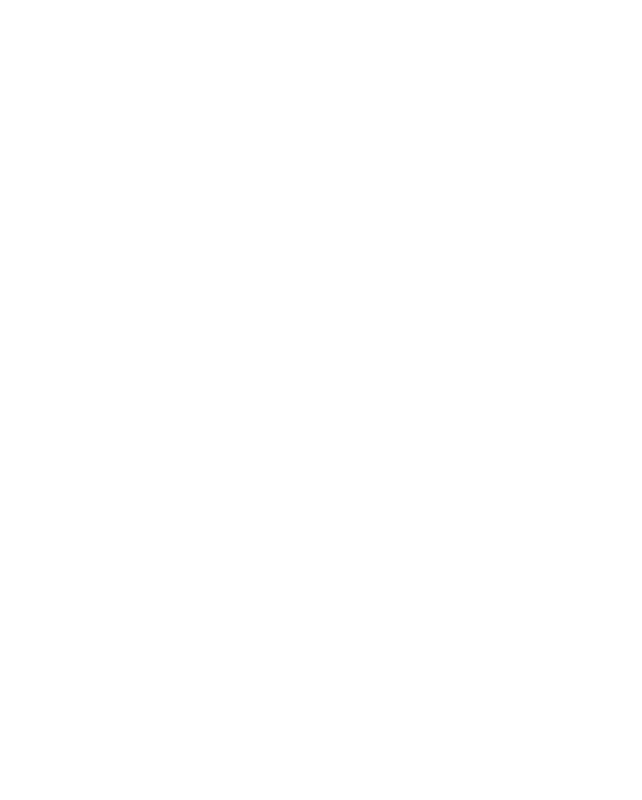
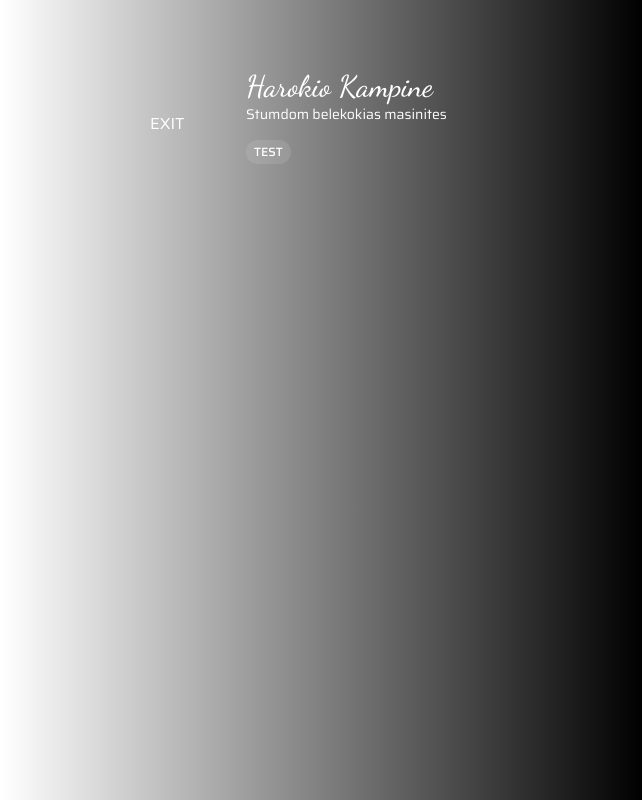
Before and after one commit to SilverGoLt/h-vshop, a Vue app in the folder web/: page / in a window 1280 px wide. Shown: the whole page, without its empty margins (638-1280 px from the left). Built offline with nearby package versions, Linux system fonts and the light colour scheme.

Commit message:
Update(UI): Rewrite Logic and Structure.

```diff
--- a/web/package.json
+++ b/web/package.json
@@ -14,6 +14,7 @@
     "@fortawesome/free-solid-svg-icons": "^6.1.2",
     "@fortawesome/vue-fontawesome": "^3.0.1",
     "daisyui": "^2.20.0",
+    "pinia": "^2.0.22",
     "vue": "^3.2.25",
     "vue-router": "^4.1.2"
   },
--- a/web/src/App.vue
+++ b/web/src/App.vue
@@ -18,11 +18,11 @@
             <div class="text-sm text-white description">
               <p>{{store.description}}</p>
             </div>
-            <div v-if="store.category instanceof Array" class="mt-3 category">
+            <div v-if="shopStore.categories instanceof Array" class="mt-3 category">
               <div class="flex flex-row flex-wrap items-center space-x-1">
-                <div @click="setCategory(category)" v-for="category in store.category" :key="category"
+                <div @click="setCategory(category)" v-for="category in shopStore.categories" :key="category"
                   class="px-2 py-1 mt-1 text-xs font-medium text-white uppercase transition-all ease-in-out bg-white rounded-full cursor-pointer bg-opacity-10 hover:bg-opacity-20 category">
-                  <span>{{category}}</span>
+                  <span>{{ category }}</span>
                 </div>
               </div>
             </div>
@@ -39,24 +39,6 @@
             </div>
             <span class="text-white animate-pulse">Spawning Vehicle</span>
           </div>
-          <div v-else class="flex flex-col w-full pr-3 space-y-3 overflow-y-scroll h-2/3 vehicles">
-            <div @click="selectVehicle(car)" v-for="car, key in filterVehicles" :key="key"
-              class="flex flex-row items-center justify-between h-24 px-8 py-4 transition-all ease-in-out bg-white rounded-lg cursor-pointer vehicle bg-opacity-10 hover:bg-opacity-30">
-              <div class=" left">
-                <div class="text-lg text-white name">
-                  <span>{{ car.name }}</span>
-                </div>
-                <div class="text-sm text-white uppercase category">
-                  <span>{{ car.category }}</span>
-                </div>
-              </div>
-              <div class="right">
-                <div class="text-green-400 price">
-                  <span class="text-lg">{{ translation.currency }}{{ numberWithCommas(car.price) }}</span>
-                </div>
-              </div>
-            </div>
-          </div>
           <Transition>
             <div v-if="selected && !loading" class="flex flex-col items-center w-full space-y-3 purchase">
               <div class="text-white price">
@@ -64,7 +46,7 @@
               </div>
               <div @click="purchase"
                 class="px-8 py-2 text-white transition-all ease-in-out transform bg-green-500 rounded-lg cursor-pointer purchase-btn hover:scale-105 hover:bg-green-600">
-                <span>Purchase</span>
+                <span> {{ shopStore.translation.purchase }} </span>
               </div>
               <div @click="testDrive"
                 class="px-4 py-1 text-sm text-white transition-all ease-in-out transform bg-yellow-500 rounded-lg cursor-pointer purchase-btn hover:scale-105 hover:bg-yellow-600">
@@ -80,6 +62,7 @@
 
 <script>
 import Nui from './nui'
+import { useShopStore } from './stores/shop'
 import Timer from './components/timer.vue'
 
 export default {
@@ -87,10 +70,17 @@
   components: {
     Timer
   },
+  setup() {
+    const shopStore = useShopStore()
+
+    return {
+      shopStore
+    }
+  },
   data() {
     return {
       selected: false,
-      display: false,
+      display: true,
       loading: false,
       model: '',
       selectedCategory: 'clear',
@@ -98,15 +88,6 @@
       store: {
         name: 'Harokio Kampine',
         description: 'Stumdom belekokias masinites',
-        category: [
-          'X',
-        ],
-      },
-      vehicles: [
-      ],
-      translation: {
-        purchase: '',
-        currency: ''
       },
       timer: {
         show: false,
@@ -115,13 +96,6 @@
     }
   },
   methods: {
-    selectVehicle(car) {
-      this.loading = true
-      this.selected = true;
-      this.model = car.model;
-      this.price = car.price;
-      Nui('selectCar', { vehicle: car.model });
-    },
     numberWithCommas(x) {
       return x.toString().replace(/\B(?=(\d{3})+(?!\d))/g, ",");
     },
@@ -155,10 +129,11 @@
         case 'open':
           this.display = true;
           this.store = data.shop;
-          if (this.store.category instanceof Array) this.store.category.push('clear');
-          this.vehicles = data.cars;
-          this.translation.purchase = data.translation.purchase;
-          this.translation.currency = data.translation.currency;
+          // Category Setter and Translation (Store)
+          const category = data.shop.category;
+          category.push('clear');
+          this.shopStore.setCategoryList(category);
+          this.shopStore.setTranslation(data.translation);
           break;
         case 'loadingDone':
           this.loading = false;
--- /dev/null
+++ b/web/src/components/Vehicle.vue
@@ -0,0 +1,20 @@
+<template>
+    <div class="flex flex-col w-full pr-3 space-y-3 overflow-y-scroll h-2/3 vehicles">
+        <div v-for="car, key in filterVehicles" :key="key"
+            class="flex flex-row items-center justify-between h-24 px-8 py-4 transition-all ease-in-out bg-white rounded-lg cursor-pointer vehicle bg-opacity-10 hover:bg-opacity-30">
+            <div class=" left">
+                <div class="text-lg text-white name">
+                    <span>{{ car.name }}</span>
+                </div>
+                <div class="text-sm text-white uppercase category">
+                    <span>{{ car.category }}</span>
+                </div>
+            </div>
+            <div class="right">
+                <div class="text-green-400 price">
+                    <span class="text-lg">{{ translation.currency }}{{ numberWithCommas(car.price) }}</span>
+                </div>
+            </div>
+        </div>
+    </div>
+</template>
--- a/web/src/main.js
+++ b/web/src/main.js
@@ -1,21 +1,12 @@
 import { createApp } from 'vue'
+import { createPinia } from 'pinia'
 import App from './App.vue'
 import './font.css'
 
-/* import the fontawesome core */
-import { library } from '@fortawesome/fontawesome-svg-core'
+// Pinia Setup
+const pinia = createPinia()
 
-/* import font awesome icon component */
-import { FontAwesomeIcon } from '@fortawesome/vue-fontawesome'
-
-/* import specific icons */
-import { faSignal, faWifi, faBattery } from '@fortawesome/free-solid-svg-icons'
-
-import { faFacebookMessenger } from '@fortawesome/free-brands-svg-icons'
-
-/* add icons to the library */
-library.add(faSignal, faWifi, faBattery, faFacebookMessenger)
 
 createApp(App)
-.component("font-awesome-icon", FontAwesomeIcon)
+.use(pinia)
 .mount('#app')
--- /dev/null
+++ b/web/src/stores/shop.js
@@ -0,0 +1,34 @@
+import { defineStore } from "pinia";
+import Nui from '../nui'
+
+export const useShopStore = defineStore('shop', {
+    state: () => ({
+        vehicles: [],
+        categories: [
+            'test'
+        ],
+        translation: {
+            purchase: '',
+            currency: ''
+        },
+    }),
+    getters: {
+        getVehicles: () => {
+            return this.vehicles;
+        },
+        getCategories: () => {
+            return this.categories;
+        },
+    },
+    actions: {
+        setVehicleList(vehicles) {
+            this.vehicles = vehicles;
+        },
+        setCategoryList(categories) {
+            this.categories = categories;
+        },
+        setTranslation(translation) {
+            this.translation = translation;
+        },
+    }
+})
--- a/web/src/views/Home.vue
+++ /dev/null
@@ -1,16 +0,0 @@
-<template>
-    <div class="flex flex-1 w-full h-full bg-black rounded-lg welcome">
-        <span>test</span>
-    </div>
-</template>
-
-<script>
-export default {
-    name: 'MDT Home Screen',
-    props: ['playerData'],
-    data() {
-        return {
-        }
-    }
-}
-</script>
```
Also changed, not shown: 1 other file (tests, documents, lock files or other folders).
